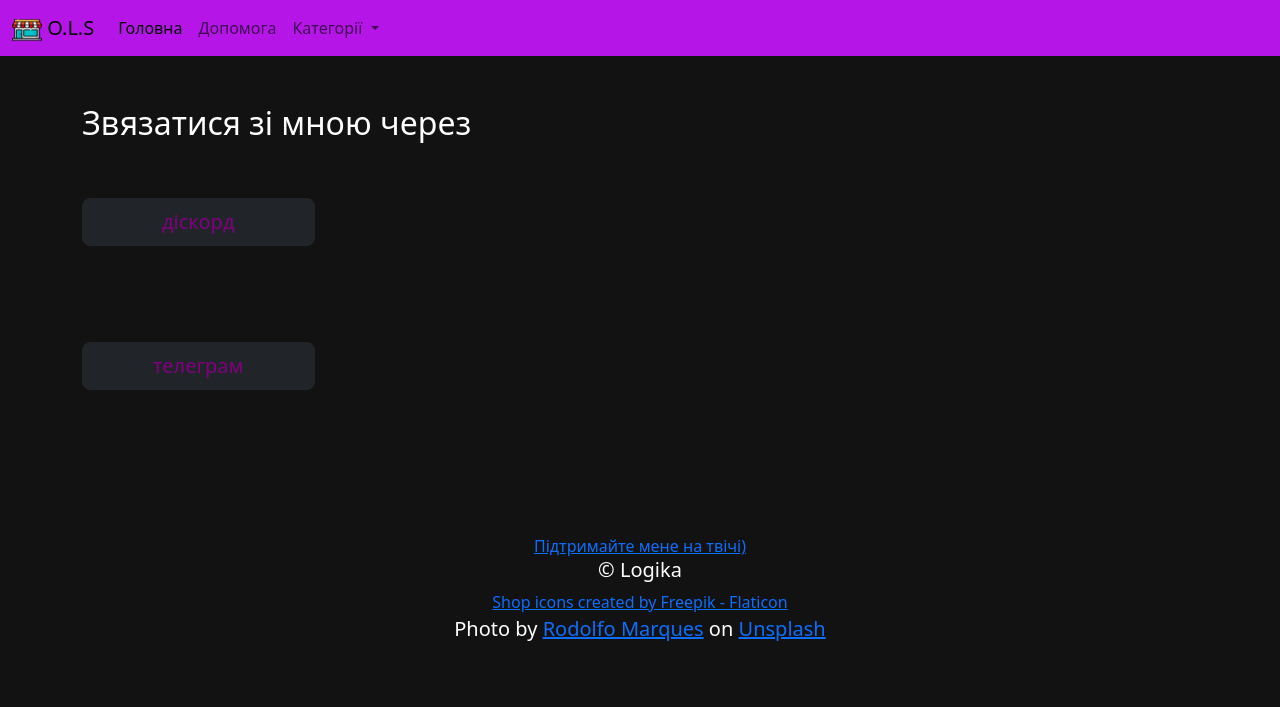
After one commit to loverstea/O.L.S, a Flask app: page /help in a window 1280 px wide. The commit adds this page. Shown: the top 707 px of the page. Run offline with Flask 3, Linux system fonts and the light colour scheme; data comes from the database, SQL or seed files in the repository; both versions use the stored data as it was before the commit.

Commit message:
Add files via upload

```diff
--- a/app.py
+++ b/app.py
@@ -16,6 +16,11 @@ def index():
 def item(item_id):
     item = db.get_item(item_id)
     return render_template("item.html", item = item )
+
+@app.route("/help")
+def help():
+    categoris = db.get_categori()
+    return render_template("help.html", categoris = categoris)
 
 @app.route("/order/<item_id>", methods = ["GET", "POST"])
 def order(item_id):
--- /dev/null
+++ b/settings.py
@@ -0,0 +1,2 @@
+
+SECRET_KEY = "52375"
--- a/templates/base.html
+++ b/templates/base.html
@@ -23,7 +23,7 @@
     <!-- Наповнення сайту -->
    </main>
    <footer class = "container text-center py-5">
-    <a href="https://www.twitch.tv/loverstea">Loverstea</a>
+    <a href="https://www.twitch.tv/loverstea">Підтримайте мене на твічі)</a>
     <h5>&copy Logika</h5>
     <a href="https://www.flaticon.com/free-icons/shop" title="shop icons">Shop icons created by Freepik - Flaticon</a>
     <p>Photo by <a href="https://unsplash.com/@rodolfomarques?utm_source=unsplash&utm_medium=referral&utm_content=creditCopyText">Rodolfo Marques</a> on <a href="https://unsplash.com/photos/VXdFTakRmDI?utm_source=unsplash&utm_medium=referral&utm_content=creditCopyText">Unsplash</a>
--- /dev/null
+++ b/templates/help.html
@@ -0,0 +1,14 @@
+{% extends 'base.html' %}
+
+{% block content %}
+<div class="container py-5">
+    <h2>Звязатися зі мною через</h2>
+
+    <div class="col-10 ">
+        <a class="btn btn-dark btn-lg w-25 my-5 " href="https://discordapp.com/users/753714295765729411/ " role="button">діскорд</a>
+    </div>
+    <div class="col-10 ">
+        <a class="btn btn-dark btn-lg w-25 my-5 " href="https://t.me/loverstea4 " role="button">телеграм</a>
+    </div>
+</div>
+{% endblock content %}
--- a/templates/index.html
+++ b/templates/index.html
@@ -9,10 +9,10 @@
               <img src="{{ url_for('static', filename='img/dish.jpg') }}" class="d-block w-100" alt="...">
             </div>
             <div class="carousel-item">
-              <img src="{{ url_for('static', filename='img/tv.jpg') }}" class="d-block w-100" alt="...">
+              <img src="{{ url_for('static', filename='img/plazma.jpg') }}" class="d-block w-100" alt="...">
             </div>
             <div class="carousel-item">
-              <img src="{{ url_for('static', filename='img/tea.jpg') }}" class="d-block w-100" alt="...">
+              <img src="{{ url_for('static', filename='img/coffie.jpg') }}" class="d-block w-100" alt="...">
             </div>
           </div>
           <button class="carousel-control-prev" type="button" data-bs-target="#carouselExampleRide" data-bs-slide="prev">
--- a/templates/menu.html
+++ b/templates/menu.html
@@ -1,6 +1,6 @@
 <nav class="navbar navbar-expand-lg " style="background-color: #b615e7;">
   <div class="container-fluid">
-    <a class="navbar-brand" href="#">
+    <a class="navbar-brand" href="{{ url_for('index') }}">
       <img src="{{ url_for('static', filename='img/store.png') }}" alt="logo" width="30" height="24">
       O.L.S</a>
     <button class="navbar-toggler" type="button" data-bs-toggle="collapse" data-bs-target="#navbarSupportedContent" aria-controls="navbarSupportedContent" aria-expanded="false" aria-label="Toggle navigation">
@@ -9,10 +9,10 @@
     <div class="collapse navbar-collapse" id="navbarSupportedContent">
       <ul class="navbar-nav me-auto mb-2 mb-lg-0">
         <li class="nav-item">
-          <a class="nav-link active" aria-current="page" href="#">Головна</a>
+          <a class="nav-link active" aria-current="page" href="{{ url_for('index') }}">Головна</a>
         </li>
         <li class="nav-item">
-          <a class="nav-link" href="#">Допомога</a>
+          <a class="nav-link" href="{{ url_for('help') }}">Допомога</a>
         </li>
         <li class="nav-item dropdown">
           <a class="nav-link dropdown-toggle" href="#" role="button" data-bs-toggle="dropdown" aria-expanded="false">
@@ -25,10 +25,6 @@
           </ul>
         </li>
       </ul>
-      <form class="d-flex" role="search">
-        <input class="form-control me-2" type="search" placeholder="Search" aria-label="Search">
-        <button class="btn btn-outline-success" type="submit">Search</button>
-      </form>
     </div>
   </div>
 </nav>
```
Also changed, not shown: sql_queries.py (line endings or trailing spaces), static/img/coffie.jpg (added), static/img/dish.jpg, static/img/plazma.jpg (added), webshop.db.
